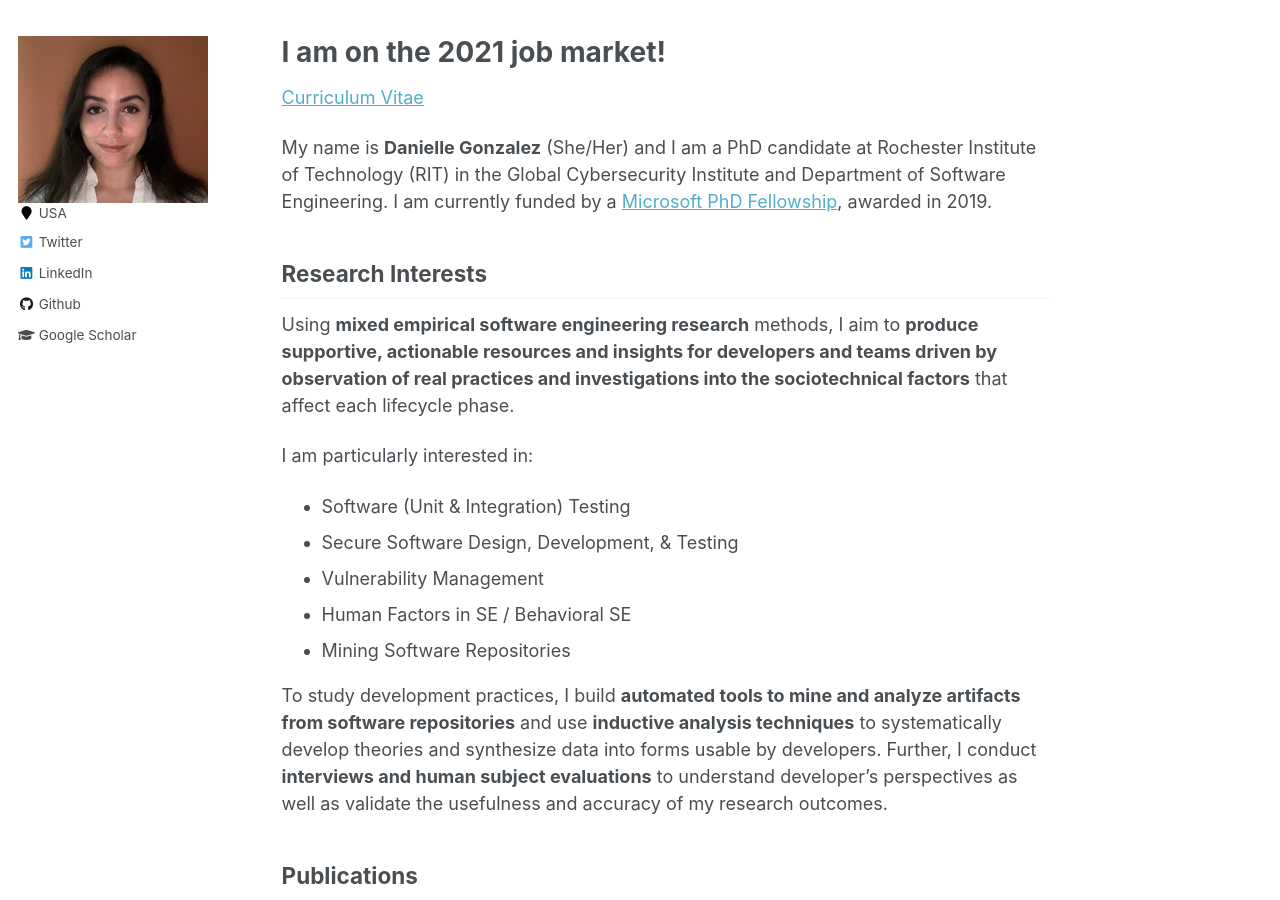
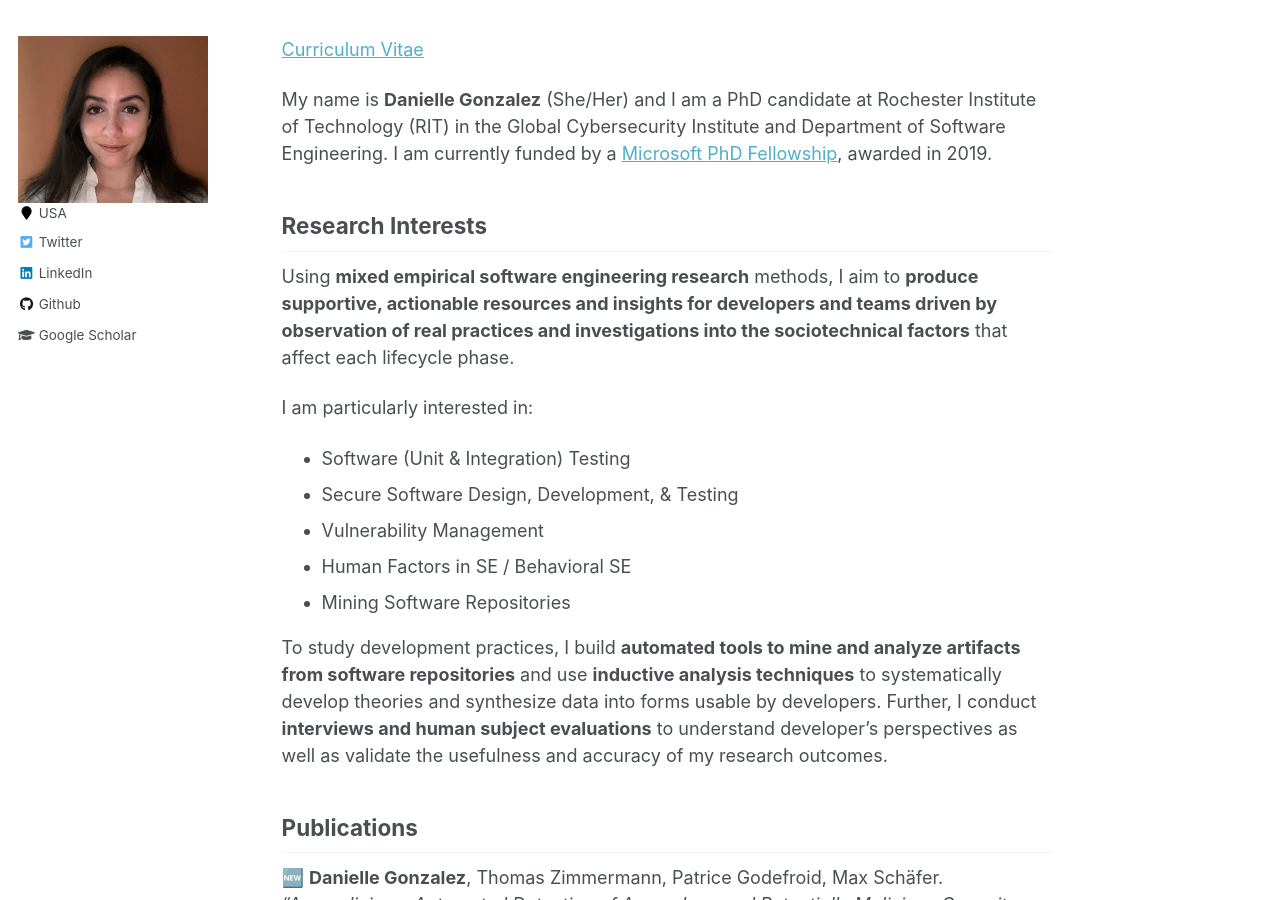
Before and after one commit to DanielleGonzalez/DanielleGonzalez.github.io, a Jekyll site: the page built from _pages/about.md, in a window 1280 px wide and 900 px high. Built offline with Jekyll 4.4.1, drawn with Linux system fonts in a browser that asks for light colours; emoji names are drawn with the system emoji font.

Commit message:
Update about.md
removed job market announcement

```diff
--- a/_pages/about.md
+++ b/_pages/about.md
@@ -7,8 +7,6 @@ redirect_from:
   - /about/
   - /about.html
 ---
-
-# I am on the 2021 job market!
 
 [Curriculum Vitae](files/DanielleGonzalez_Feb2021_CV.pdf){:target="_blank"}
 
```
